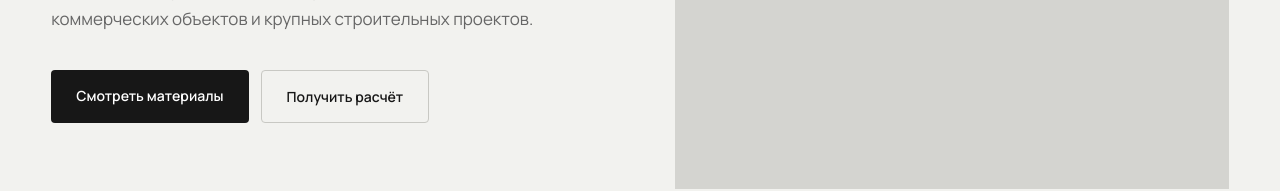
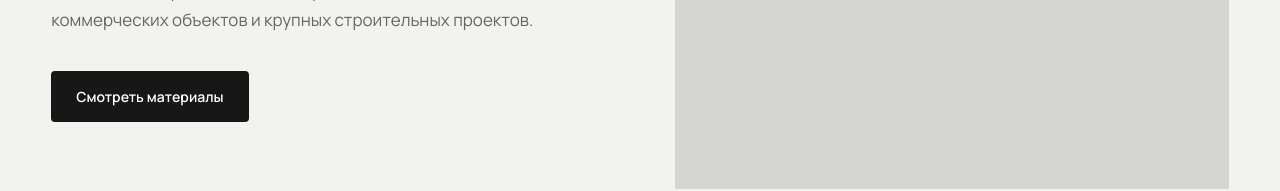
Before and after one commit to taesw1s/F-BUILD, a website: page index.html in a window 1280 px wide. Shown: the part 562-753 px from the top of the page. Drawn offline with Linux system fonts and the light colour scheme.

Commit message:
Update index.html

```diff
--- a/index.html
+++ b/index.html
@@ -85,9 +85,7 @@
                     Смотреть материалы
                 </a>
 
-                <button class="outline-button">
-                    Получить расчёт
-                </button>
+
 
             </div>
 
```
